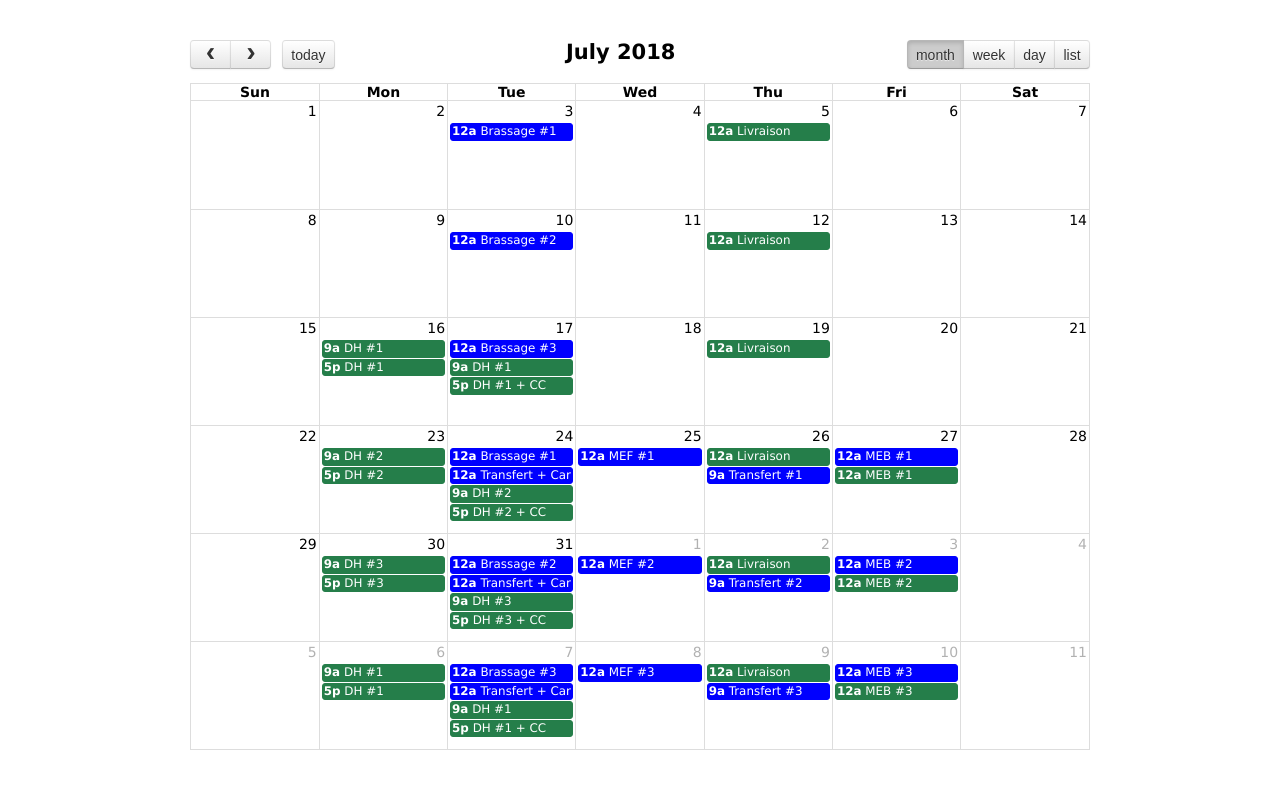
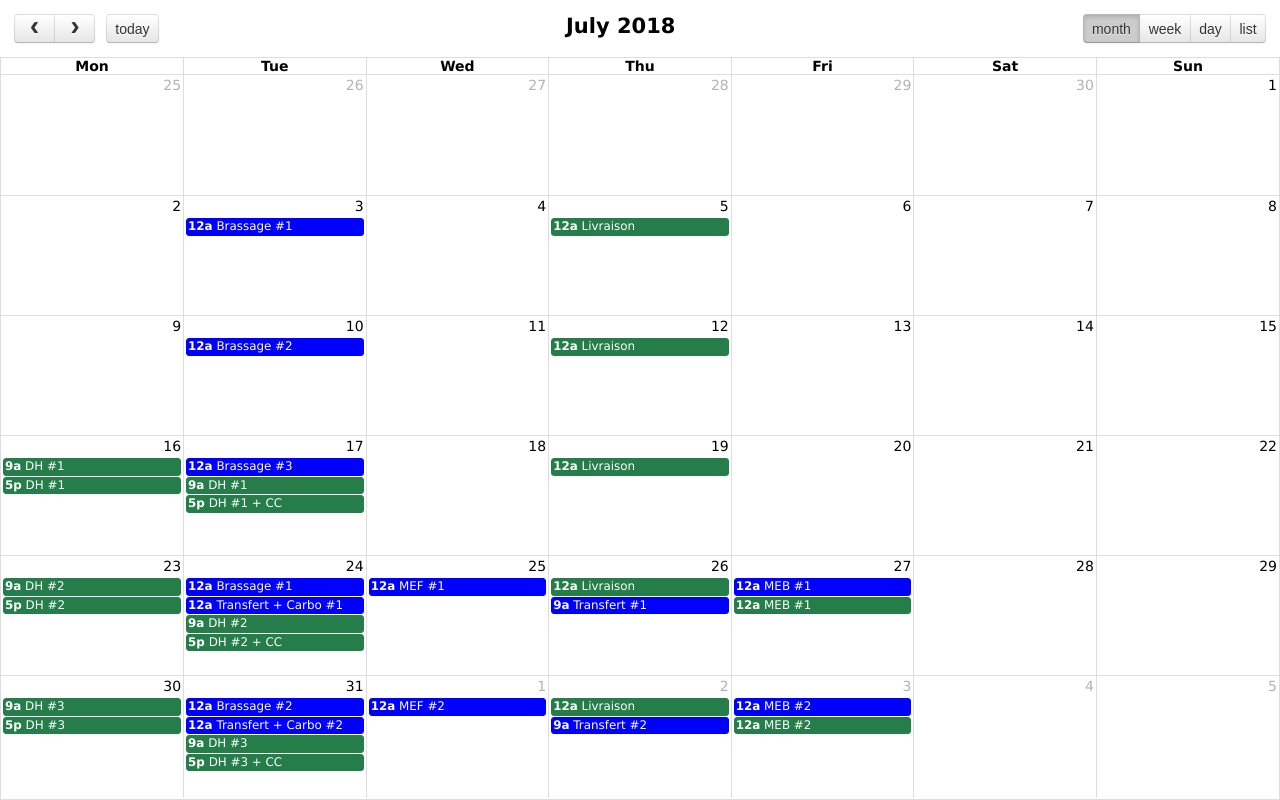
Before and after one commit to almet/recurring-dates-planifier, a plain HTML site: page app/index.html in a window 1280 px wide. Drawn offline with Linux system fonts and the light colour scheme.

Commit message:
Wide view + few style fixes

```diff
--- a/app/index.html
+++ b/app/index.html
@@ -12,6 +12,9 @@
   $(document).ready(function() {
 
     $('#calendar').fullCalendar({
+      defaultView: 'month',
+      firstDay: 1,
+      height: 'parent',
       header: {
         left: 'prev,next today',
         center: 'title',
@@ -29,23 +32,36 @@
 </script>
 <style>
 
-  body {
-    margin: 40px 10px;
-    padding: 0;
-    font-family: "Lucida Grande",Helvetica,Arial,Verdana,sans-serif;
-    font-size: 14px;
-  }
+html, body {
+  overflow: hidden; /* don't do scrollbars */
+  font-family: "Lucida Grande",Helvetica,Arial,Verdana,sans-serif;
+  font-size: 14px;
+}
 
-  #calendar {
-    max-width: 900px;
-    margin: 0 auto;
-  }
+#calendar-container {
+  position: fixed;
+  top: 0;
+  left: 0;
+  right: 0;
+  bottom: 0;
+}
+
+.fc-header-toolbar {
+  /*
+  the calendar will be butting up against the edges,
+  but let's scoot in the header's buttons
+  */
+  padding-top: 1em;
+  padding-left: 1em;
+  padding-right: 1em;
+}
 
 </style>
 </head>
 <body>
-
-  <div id='calendar'></div>
+  <div id='calendar-container'>
+    <div id='calendar'></div>
+  </div>
 
 </body>
 </html>
```
Also changed, not shown: templates/index.html (+28 -12 lines).
